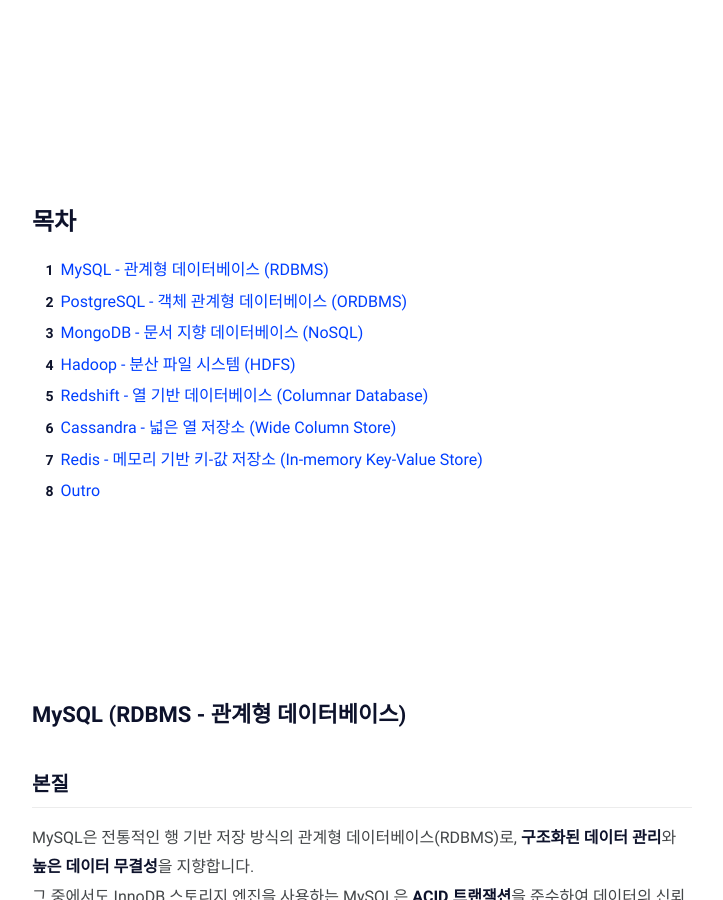
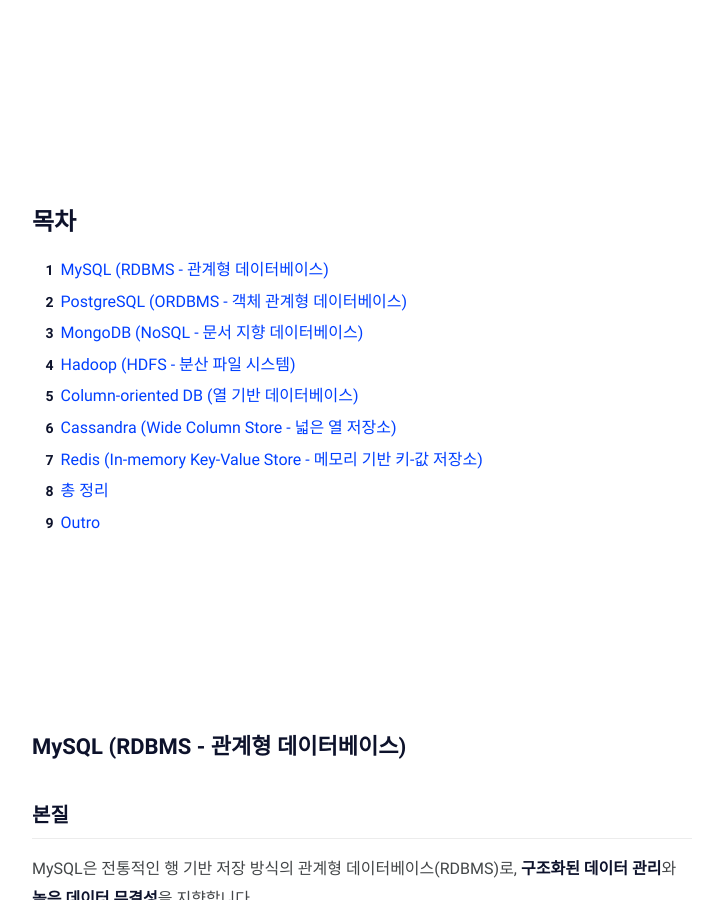
Before and after one commit to jd6186/jd6186.github.io, a Jekyll site: the page built from _posts/DevOps/DB/2024-10-25-DB_Category.md, in a window 1280 px wide and 900 px high, scrolled down 953 px. Shown: the whole window, without its empty margins (278-1001 px from the left). Built offline with Jekyll 4.4.1, drawn with Linux system fonts in a browser that asks for light colours; comment, search, counter and statistics services are not loaded.

Commit message:
feat: 여러 데이터베이스에 대한 개념 정리

```diff
--- a/_posts/DevOps/DB/2024-10-25-DB_Category.md
+++ b/_posts/DevOps/DB/2024-10-25-DB_Category.md
@@ -16,16 +16,16 @@ tags: [BackEnd, Database, MySQL, PostgreSQL, MongoDB, Hadoop, Redis, Cassandra,
 
 <br/><br/><br/><br/>
 
-
 # 목차
-1. [MySQL - 관계형 데이터베이스 (RDBMS)](#MySQL (RDBMS - 관계형 데이터베이스))
-2. [PostgreSQL - 객체 관계형 데이터베이스 (ORDBMS)](#PostgreSQL---객체-관계형-데이터베이스-ORDBMS)
-3. [MongoDB - 문서 지향 데이터베이스 (NoSQL)](#MongoDB---문서-지향-데이터베이스-NoSQL)
-4. [Hadoop - 분산 파일 시스템 (HDFS)](#Hadoop---분산-파일-시스템-HDFS)
-5. [Redshift - 열 기반 데이터베이스 (Columnar Database)](#Redshift---열-기반-데이터베이스-Columnar-Database)
-6. [Cassandra - 넓은 열 저장소 (Wide Column Store)](#Cassandra---넓은-열-저장소-Wide-Column-Store)
-7. [Redis - 메모리 기반 키-값 저장소 (In-memory Key-Value Store)](#Redis---메모리-기반-키-값-저장소-In-memory-Key-Value-Store)
-8. [Outro](#Outro)
+1. [MySQL (RDBMS - 관계형 데이터베이스)](#mysql-rdbms-관계형-데이터베이스)
+2. [PostgreSQL (ORDBMS - 객체 관계형 데이터베이스)](#postgresql-ordbms-객체-관계형-데이터베이스)
+3. [MongoDB (NoSQL - 문서 지향 데이터베이스)](#mongodb-nosql-문서-지향-데이터베이스)
+4. [Hadoop (HDFS - 분산 파일 시스템)](#hadoop-hdfs-분산-파일-시스템)
+5. [Column-oriented DB (열 기반 데이터베이스)](#column-oriented-db-열-기반-데이터베이스)
+6. [Cassandra (Wide Column Store - 넓은 열 저장소)](#cassandra-wide-column-store-넓은-열-저장소)
+7. [Redis (In-memory Key-Value Store - 메모리 기반 키-값 저장소)](#redis-in-memory-key-value-store-메모리-기반-키-값-저장소)
+8. [총 정리](#총-정리)
+9. [Outro](#outro)
 
 <br/><br/><br/><br/>
 
```
